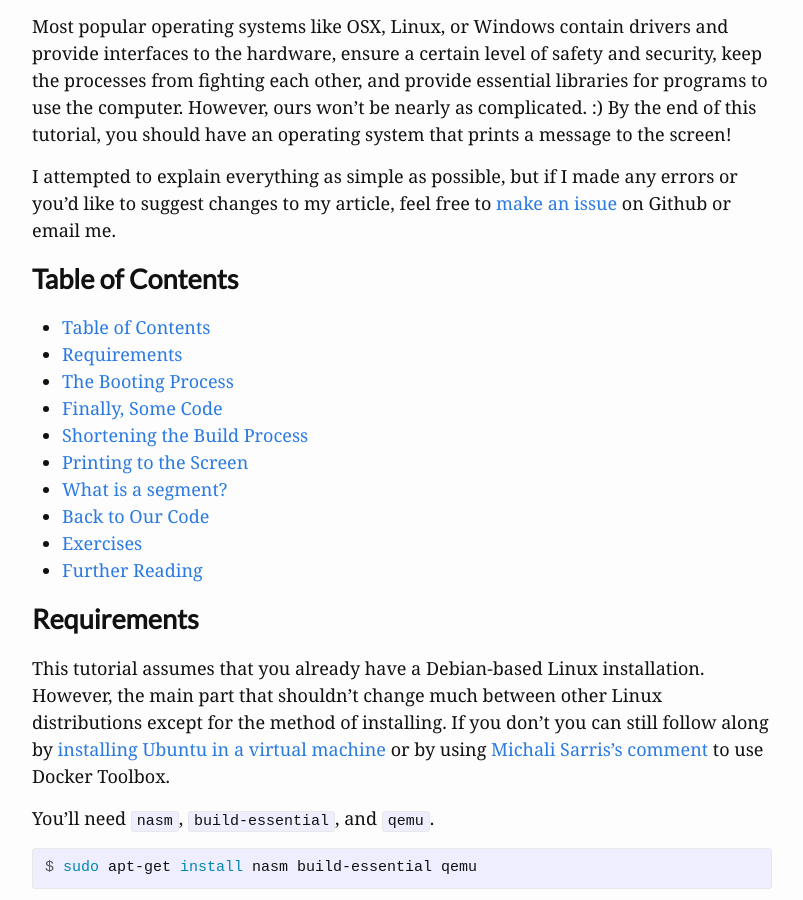
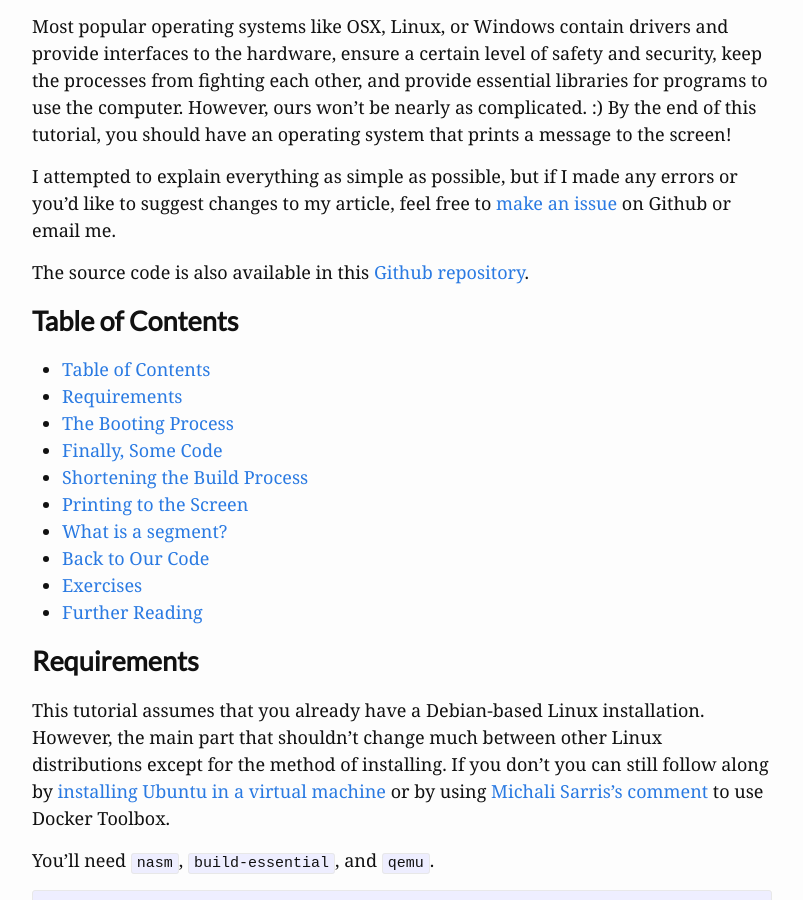
Before and after one commit to TutorialsByNick/tutorialsbynick, a Jekyll site: the page built from _posts/2016-06-08-writing-an-os-baby-steps.md, in a window 1280 px wide and 900 px high, scrolled down 983 px. Shown: the whole window, without its empty margins (238-1041 px from the left). Built offline with Jekyll 4.4.1, drawn with Linux system fonts in a browser that asks for light colours; comment, search, counter and statistics services are not loaded.

Commit message:
Added link to blog os repository

```diff
--- a/_posts/2016-06-08-writing-an-os-baby-steps.md
+++ b/_posts/2016-06-08-writing-an-os-baby-steps.md
@@ -19,6 +19,9 @@ Most popular operating systems like OSX, Linux, or Windows contain drivers and p
 I attempted to explain everything as simple as possible, but if I made any errors
 or you'd like to suggest changes to my article, feel free to [make an issue] on
 Github or email me.
+
+The source code is also available in this [Github
+repository](https://github.com/TutorialsByNick/blog-operating-system).
 
 # Table of Contents
 * TOC
```
